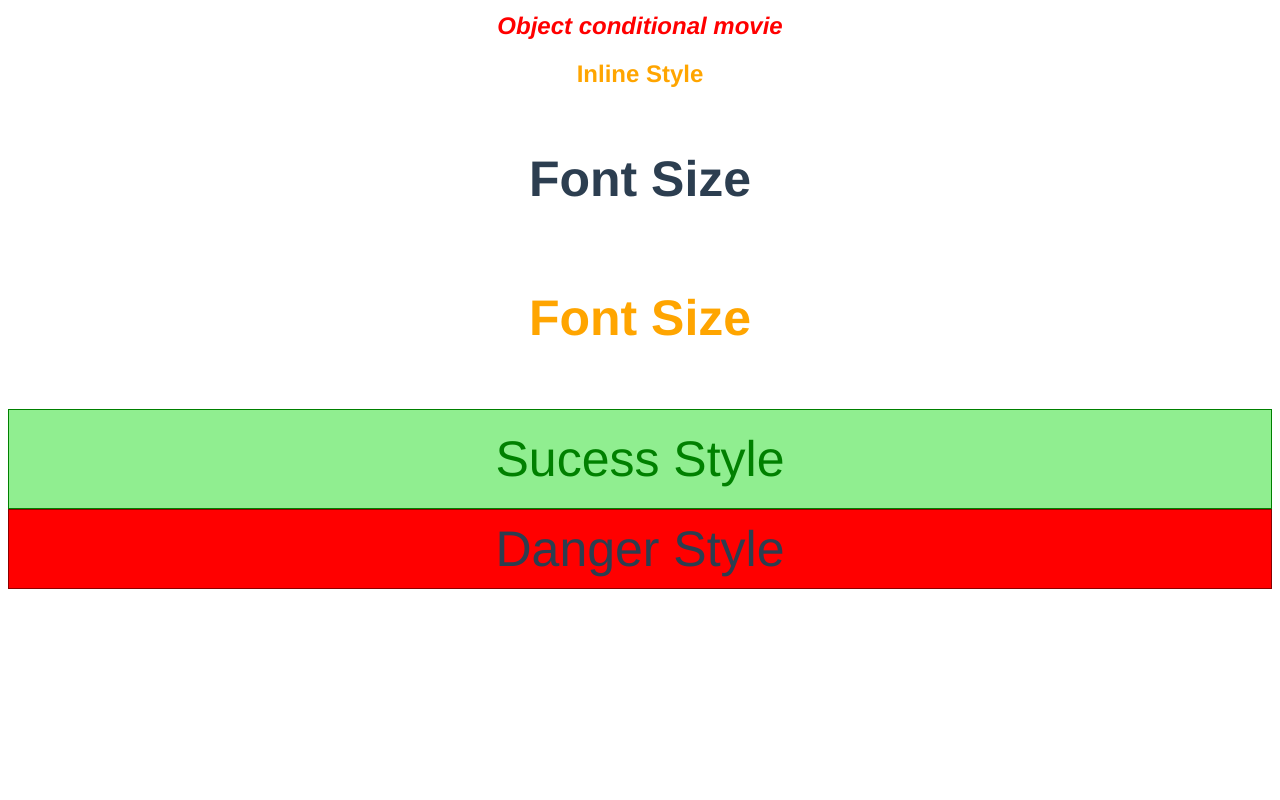
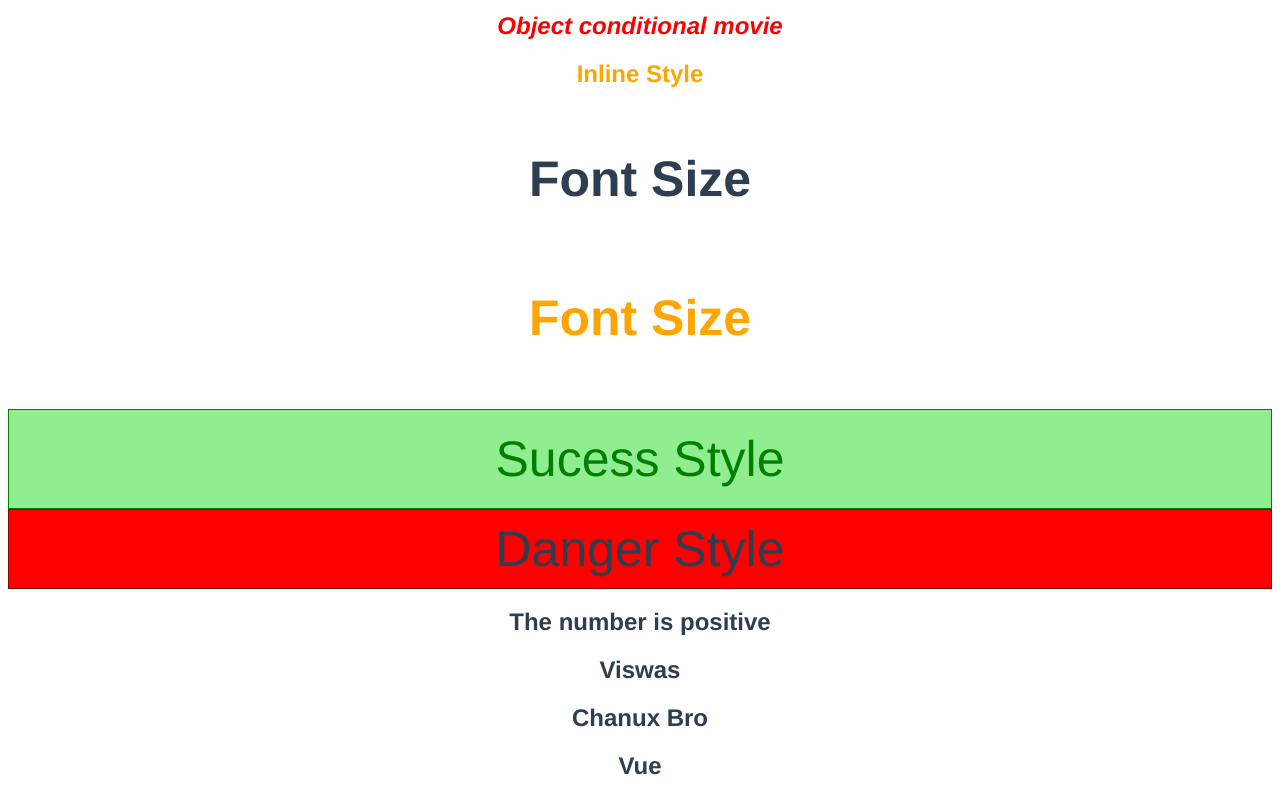
Before and after one commit to KDvs123/vue-tutorial, a Vue app in the folder hello-world/: page / in a window 1280 px wide. Shown: the part 498-1298 px from the top of the page. Before the commit the page ends 1095 px from the top, so only its background shows below. Built offline with nearby package versions, Linux system fonts and the light colour scheme.

Commit message:
conditional rendering

```diff
--- a/hello-world/src/App.vue
+++ b/hello-world/src/App.vue
@@ -35,6 +35,24 @@
   <h2 v-bind:style="headerStyleObject">Font Size</h2>
   <div v-bind:style="[baseStyleObject,succssStyleObject]">Sucess Style</div><!--styles written in the last style object overrides previous style object -->
   <div v-bind:style="[baseStyleObject,dangerStyleObjec]">Danger Style</div>
+
+  <!--Conditional Rendering-->
+  <h2 v-if="num===0">The number is zero</h2>
+  <h2 v-else-if="num<0" >The number is negative</h2>
+  <h2 v-else-if="num>0">The number is positive</h2>
+  <h2 v-else>Its not a number</h2>
+
+  <!--actes as an invisible div-->
+  <template v-if="display">
+    <h2>Viswas</h2>
+    <h2>Chanux Bro</h2>
+    <h2>Vue</h2>
+
+  </template>
+
+
+
+
 </template>
 <!--recommended way is mustash way-->
 
@@ -73,7 +91,9 @@ export default {
         color:'dark-red',
         backgroundColor:'red',
         border:'1px solid darkred'
-      }
+      },
+      num:5,
+      display:true
 
     };
   },
```
